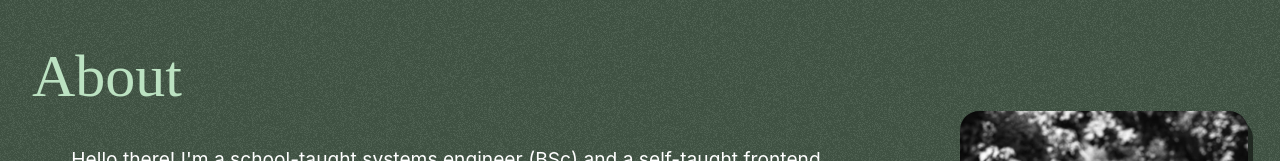
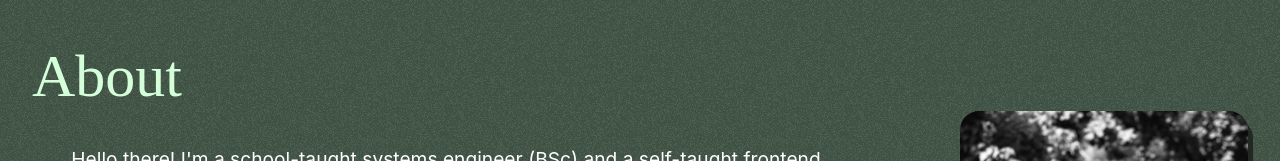
Before and after one commit to Maysummer/Portfolio1, a React (Create React App) app: page /about in a window 1280 px wide. Shown: the top 161 px of the page. Built offline with nearby package versions, Linux system fonts and the light colour scheme; a web font is replaced by a local one.

Commit message:
adjust color

```diff
--- a/src/pages/styles/aboutStyles.ts
+++ b/src/pages/styles/aboutStyles.ts
@@ -10,7 +10,7 @@ export const AboutHeader = styled.p`
   text-align: left;
   margin: 0;
   margin-top: 10px;
-  color: #bce2c2;
+  color: #d5ffdb
 `;
 
 export const AboutContent = styled.div`
```
